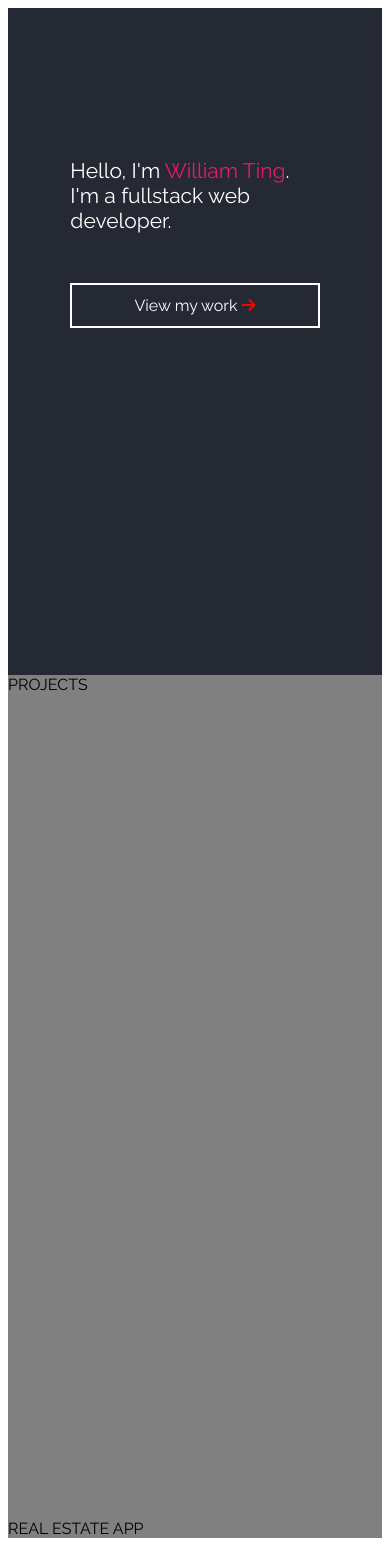
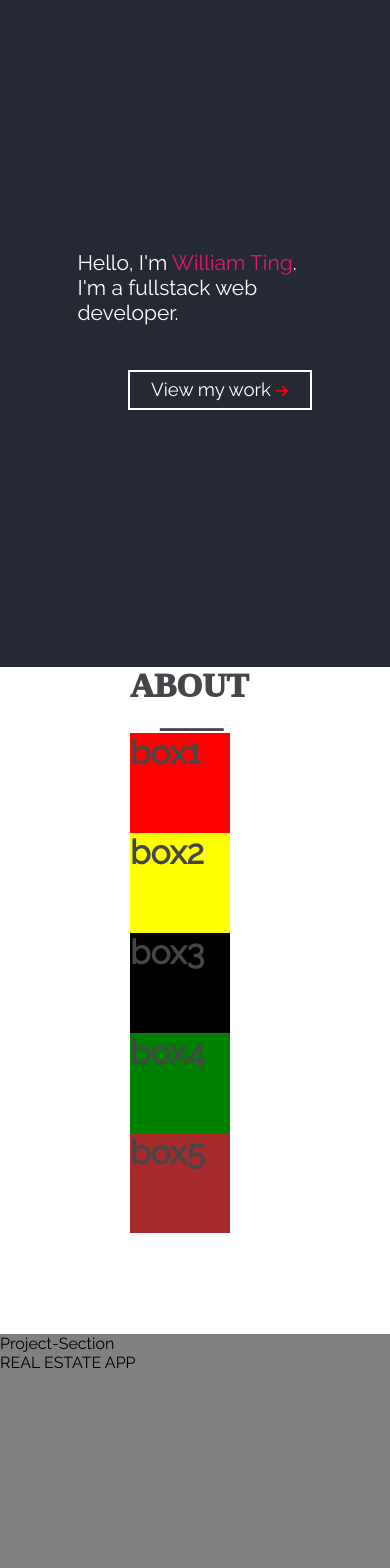
Before and after one commit to theweicode/portfolio, a React (Create React App) app: page / in a window 390 px wide. Shown: the top 1568 px of the page. Before the commit the page ends 1546 px from the top, so only its background shows below. Built offline with nearby package versions, Linux system fonts and the light colour scheme.

Commit message:
completed first page starting about pagge

```diff
--- a/package.json
+++ b/package.json
@@ -7,7 +7,8 @@
     "node-sass": "^4.12.0",
     "react": "^16.8.6",
     "react-dom": "^16.8.6",
-    "react-scripts": "3.0.1"
+    "react-scripts": "3.0.1",
+    "react-scroll": "^1.7.12"
   },
   "scripts": {
     "start": "react-scripts start",
--- a/src/App.js
+++ b/src/App.js
@@ -1,20 +1,51 @@
-import React from 'react';
+import React, {Component} from 'react';
 import './App.scss';
+import * as Scroll from 'react-scroll';
+import { Link, Element , Events, animateScroll as scroll, scrollSpy, scroller } from 'react-scroll'
 
-function App() {
+
+class App extends Component {
+  constructor() {
+    super();
+    this.state = {
+      name: "Will",
+      isActive: false,
+      position: 0
+
+    };
+    this.scrollTo = this.scrollTo.bind(this);
+  }
+  scrollTo() {
+    scroll.scrollTo(667);
+  }
+
+  render() {
     return (
       <div className="wrapper">
        <div className="header">
          <div className="mobile-home">
-       Hello, I'm <text className="name">William Ting</text>. I'm a fullstack web developer.
-       <div className="btn">View my work <i className="fas fa-arrow-right"></i></div>
+         Hello, I'm <text className="name">William Ting</text>. <br></br> I'm a fullstack web developer.
+         <div className="btn" onClick={this.scrollTo}>View my work <i className="fas fa-arrow-right"></i></div>
          </div>
 
        </div>
-     <div className="projects">PROJECTS</div>
-     <div className="real-estate">REAL ESTATE APP</div>
+       <div className="abt-sct">
+         <div className="title">ABOUT <br></br> <div className="line">_____</div>
+
+         <div className="box-1">box1</div>
+         <div className="box-2">box2</div>
+         <div className="box-3">box3</div>
+         <div className="box-4">box4</div>
+         <div className="box-5">box5</div>
+
+         </div>
+       </div>
+       <div className="projects">Project-Section<div className="real-estate">REAL ESTATE APP</div></div>
+
       </div>
     );
   }
 
+}
+
 export default App;
--- a/src/App.scss
+++ b/src/App.scss
@@ -1,15 +1,20 @@
 * {
     font-family: Raleway;
+    margin: 0;
 }
 
+
+
 .fas {
-    color: red
+    color: red;
+    font-size: 14px;
 }
 // Small devices (landscape phones, 576px and up) (tablet)
 @media  (max-width: 666px) {
 
     .wrapper{
         background: gray;
+        width: 100%;
         /* height: 100vh; */
         .header{
             height: 667px;
@@ -17,7 +22,10 @@
             background: #252934;
             display: grid;
             grid-template-columns: 1fr 1fr 1fr 1fr 1fr 1fr 1fr 1fr 1fr 1fr 1fr 1fr;
-            grid-template-rows: 150px 450px 50px 50px;
+            grid-template-rows: auto;
+
+
+
         /*     grid-auto-rows: minmax(50px, 667); */
             /*Justify Items align the content inside the grid boxes horizontal */
             /* justify-items: stretch;
@@ -27,29 +35,34 @@
             grid-row-gap: 20px; */
            /*  grid-gap: 20px */
             .mobile-home {
+
                 font-size: 21px;
+                margin-left: 45px;
                 .name {
                     color: #e31b6d
                 }
 
-               grid-column: 3 / 11;
+               grid-column: 2 / 12;
          grid-row: 2 /3;
 
          .btn{
-             top: 50px;
+             top: 45px;
+             left: 50px;
              color: white;
              border: 2px solid white;
-             padding: 12px 20px 12px 20px;
+             padding: 10px;
              position: relative;
              margin-bottom: 53px;
-
+            width: 160px;
              cursor: pointer;
              transition: all .5s;
              line-height: 11pt;
              font-family: 'Raleway';
-
+             align-items: center;
+             align-content: center;
+           position: relative;
 text-align: center;
-font-size: 12pt;
+font-size: 14pt;
          }
             }
         }
@@ -59,4 +72,72 @@ font-size: 12pt;
         height: 100vh;
     }
 
+    .abt-sct {
+
+
+        height: 667px;
+            color: 252934;
+            background: #ffffff;
+            display: grid;
+            grid-template-columns: 1fr 1fr 1fr 1fr 1fr 1fr 1fr 1fr 1fr 1fr 1fr 1fr;
+            grid-template-rows: auto;
+        .title {
+            grid-column: 5 /8;
+            font-size: 25pt;
+            font-family: 'raleway-bold';
+            position: relative;
+            color: #444649;
+            font-weight: 1000;
+
+            position: relative;
+            .line{
+                font-size: 25px;
+                font-family: "raleway-bold";
+                font-weight: 1000;
+      margin-left: 30px;
+            }
+        }
+
+        .box-1 {
+            height: 100px;
+            width: 100px;
+            background: red;
+            grid-column: 2 / 6
+        }
+
+        .box-2 {
+            height: 100px;
+            width: 100px;
+            background: yellow;
+            grid-column: 7 / 11
+        }
+
+        .box-3 {
+            height: 100px;
+            width: 100px;
+            background: black;
+            grid-column: 2 / 6
+        }
+
+        .box-4 {
+            height: 100px;
+            width: 100px;
+            background: green;
+            grid-column: 7 / 11
+        }
+
+        .box-5 {
+            height: 100px;
+            width: 100px;
+            background: brown;
+            grid-column: 4 / 9
+        }
+    }
+
+
+
+
+
+
+
 }
--- a/src/index.css
+++ b/src/index.css
@@ -1,6 +1,8 @@
+
+
 body {
   margin: 0;
-  font-family: -apple-system, BlinkMacSystemFont, "Segoe UI", "Roboto", "Oxygen", "Raleway"
+  font-family: -apple-system, BlinkMacSystemFont, "Segoe UI", "Roboto", "Oxygen", "Raleway", "Raleway-Bold"
     "Ubuntu", "Cantarell", "Fira Sans", "Droid Sans", "Helvetica Neue",
     sans-serif;
   -webkit-font-smoothing: antialiased;
```
Also changed, not shown: 1 other file (tests, documents, lock files or other folders). Lines whose indentation alone changed are shown as unchanged.
